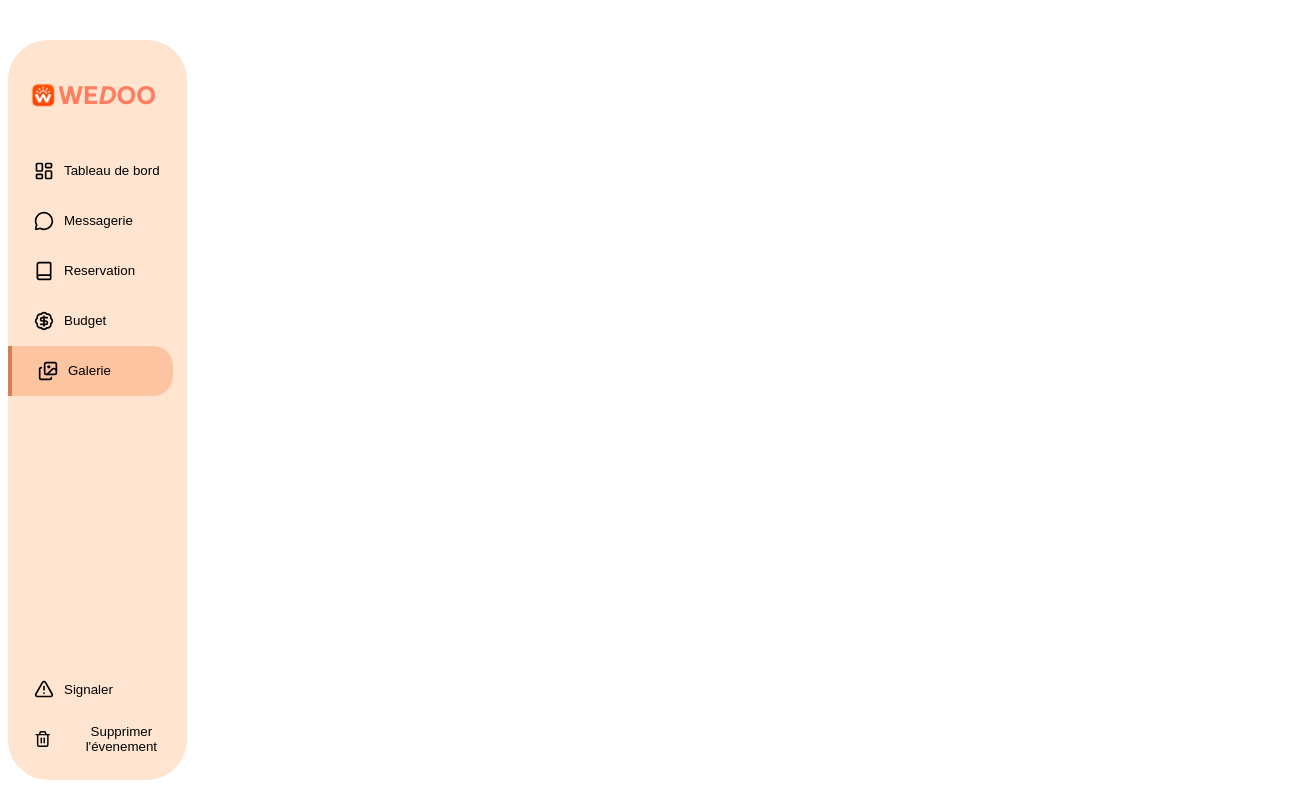
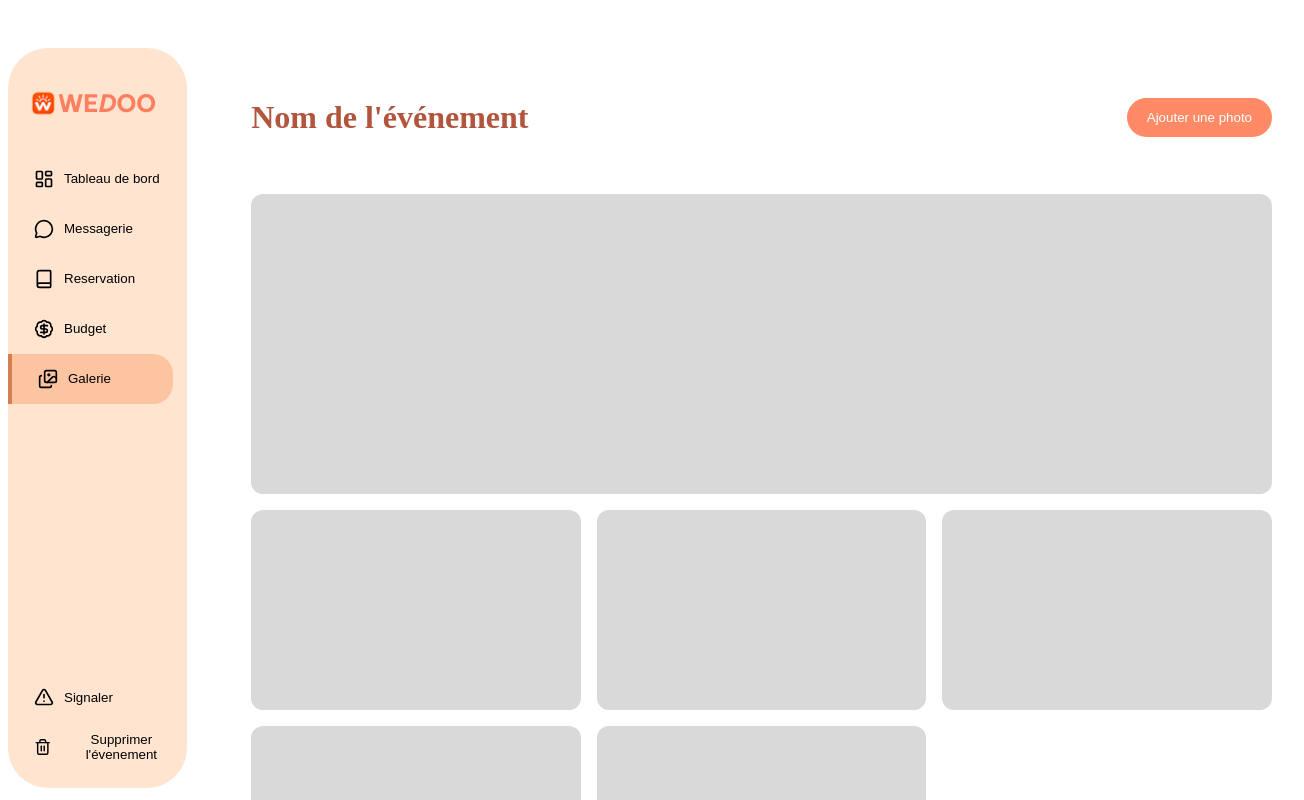
Before and after one commit to ChickenCodeSchool/Js-Team-vert-WildWlaker-P3-G3, a React (Vite) app in the folder client/: page / in a window 1280 px wide. Both pictures are taken after a click on the button "Galerie". Shown: the top 800 px of the page, 1304 px wide, since content can reach past the window. Built offline with nearby package versions, Linux system fonts and the light colour scheme; a web font is replaced by a local one.

Commit message:
init commit branch gallery

```diff
--- /dev/null
+++ b/client/src/components/Galerie/Galerie.css
@@ -0,0 +1,51 @@
+.galerie {
+  padding: 2rem;
+  width: 100%;
+
+  .galerie-header {
+    display: flex;
+    justify-content: space-between;
+    align-items: center;
+
+    margin-bottom: 2rem;
+
+    h1 {
+      color: #b2553d;
+      font-size: 2rem;
+    }
+
+    .galerie-button {
+      border: none;
+      border-radius: 999px;
+
+      padding: 0.75rem 1.25rem;
+
+      background-color: #ff8a65;
+      color: white;
+
+      cursor: pointer;
+    }
+  }
+
+  .galerie-grid {
+    display: grid;
+
+    grid-template-columns: repeat(3, 1fr);
+
+    gap: 1rem;
+
+    .photo {
+      border-radius: 12px;
+
+      min-height: 200px;
+
+      background-color: #d9d9d9;
+    }
+
+    .grande {
+      grid-column: span 3;
+
+      min-height: 300px;
+    }
+  }
+}
--- /dev/null
+++ b/client/src/components/Galerie/Galerie.tsx
@@ -0,0 +1,26 @@
+import "./Galerie.css";
+
+function Galerie() {
+  return (
+    <section className="galerie">
+      <div className="galerie-header">
+        <h1>Nom de l'événement</h1>
+
+        <button type="button" className="galerie-button">
+          Ajouter une photo
+        </button>
+      </div>
+
+      <div className="galerie-grid">
+        <div className="photo grande" />
+        <div className="photo" />
+        <div className="photo" />
+        <div className="photo" />
+        <div className="photo" />
+        <div className="photo" />
+      </div>
+    </section>
+  );
+}
+
+export default Galerie;
--- a/client/src/pages/TableauDeBord/TableauDeBord.css
+++ b/client/src/pages/TableauDeBord/TableauDeBord.css
@@ -0,0 +1,9 @@
+.dashboard-page {
+  display: flex;
+  min-height: 100vh;
+}
+
+.content {
+  flex: 1;
+  padding: 2rem;
+}
--- a/client/src/pages/TableauDeBord/TableauDeBord.tsx
+++ b/client/src/pages/TableauDeBord/TableauDeBord.tsx
@@ -1,4 +1,6 @@
+import "./TableauDeBord.css";
 import { useState } from "react";
+import Galerie from "../../components/Galerie/Galerie";
 import SideBar from "../../components/SideBar/SideBar";
 
 // import Dashboard from "../components/Dashboard";
@@ -15,13 +17,13 @@ function TableauDeBord() {
       <div className="dashboard-page">
         <SideBar active={active} setActive={setActive} />
 
-        {/* <main className="content">
-          {active === "tableau" && <Dashboard />}
-          {active === "messagerie" && <Messagerie />}
-          {active === "reservation" && <Reservation />}
-          {active === "budget" && <Budget />}
+        <main className="content">
+          {/* {active === "tableau" && <Dashboard />} */}
+          {/* {active === "messagerie" && <Messagerie />} */}
+          {/* {active === "reservation" && <Reservation />} */}
+          {/* {active === "budget" && <Budget />} */}
           {active === "galerie" && <Galerie />}
-        </main> */}
+        </main>
       </div>
     </>
   );
```
